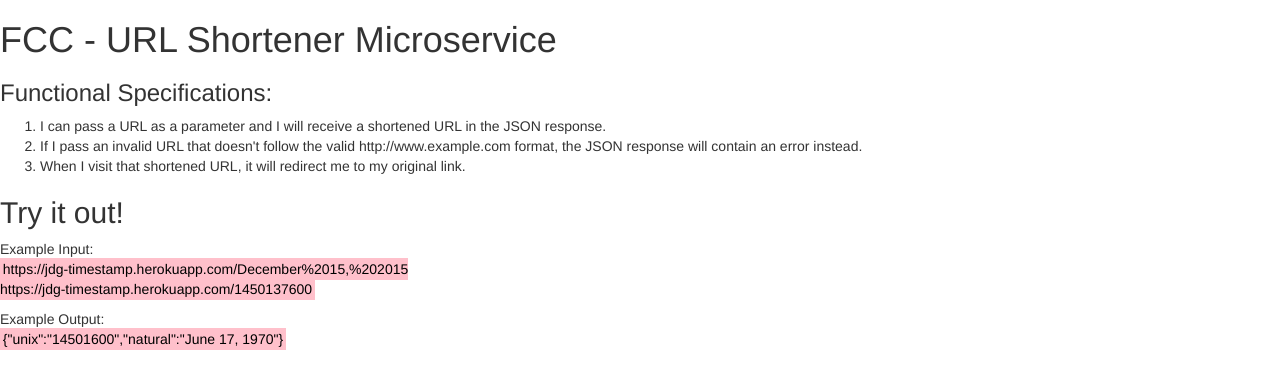
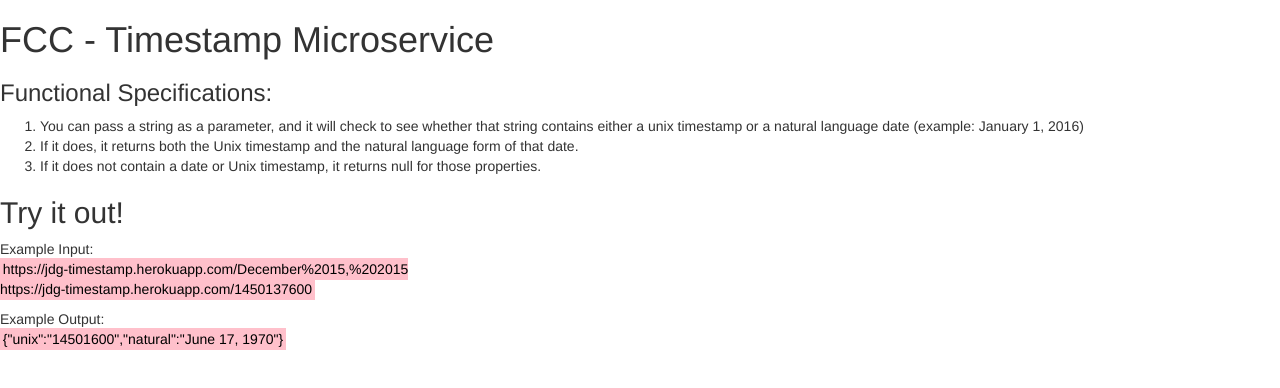
Before and after one commit to JD-Gonz/timestampApi, a website: page index.html in a window 1280 px wide. Drawn offline with nearby package versions, Linux system fonts and the light colour scheme.

Commit message:
updated to reflect correct microservice info

```diff
--- a/index.html
+++ b/index.html
@@ -5,12 +5,12 @@
 <script src="//maxcdn.bootstrapcdn.com/bootstrap/3.3.1/js/bootstrap.min.js"></script>
   </head>
   <body>
-    <h1>FCC - URL Shortener Microservice</h1>
+    <h1>FCC - Timestamp Microservice</h1>
     <h3>Functional Specifications:</h3>
     <ol>
-      <li>I can pass a URL as a parameter and I will receive a shortened URL in the JSON response.</li>
-      <li>If I pass an invalid URL that doesn't follow the valid http://www.example.com format, the JSON response will contain an error instead.</li>
-      <li>When I visit that shortened URL, it will redirect me to my original link.</li>
+      <li>You can pass a string as a parameter, and it will check to see whether that string contains either a unix timestamp or a natural language date (example: January 1, 2016)</li>
+      <li>If it does, it returns both the Unix timestamp and the natural language form of that date.</li>
+      <li>If it does not contain a date or Unix timestamp, it returns null for those properties.</li>
     </ol>
     <h2>Try it out!</h2>
     <p>
```
